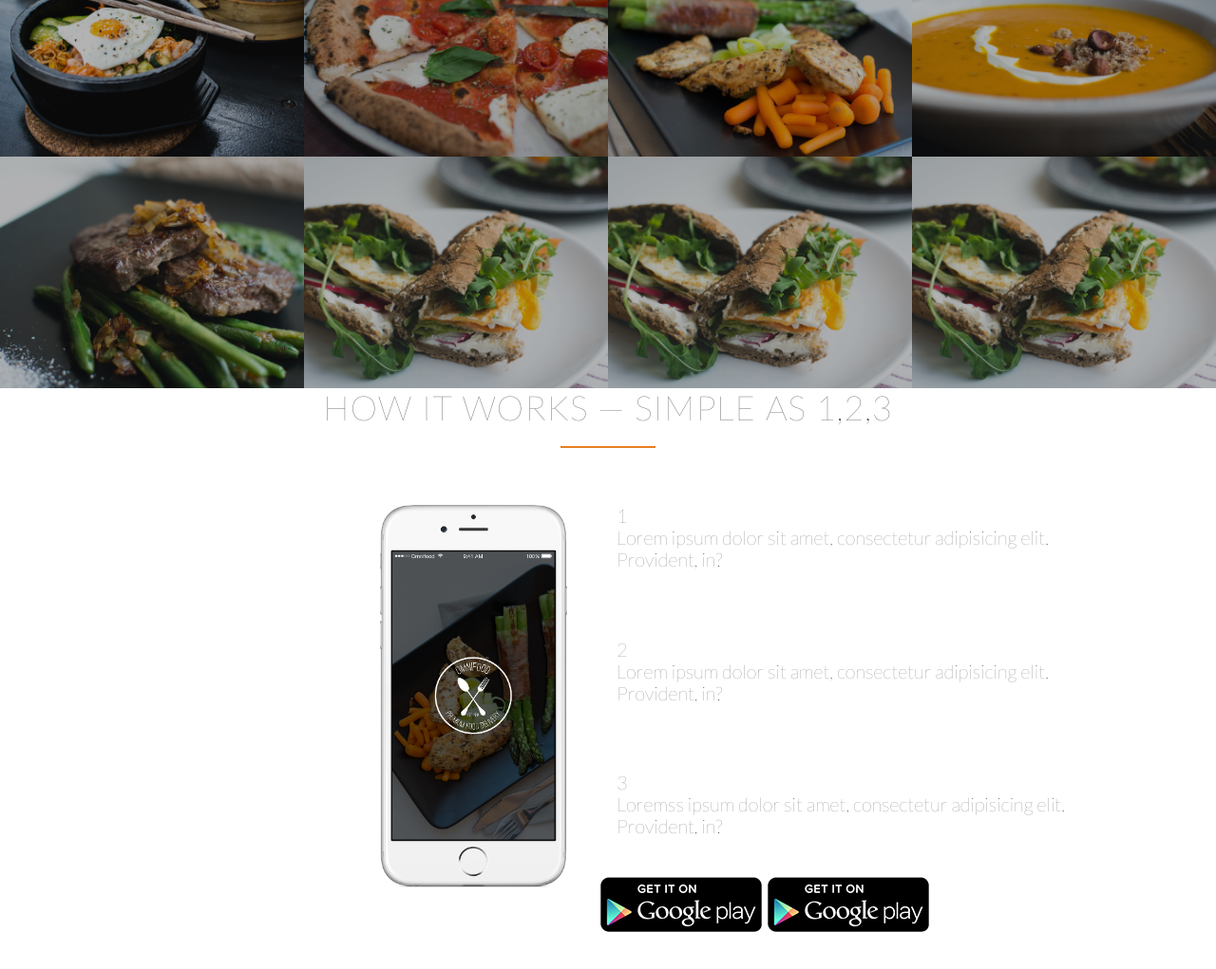
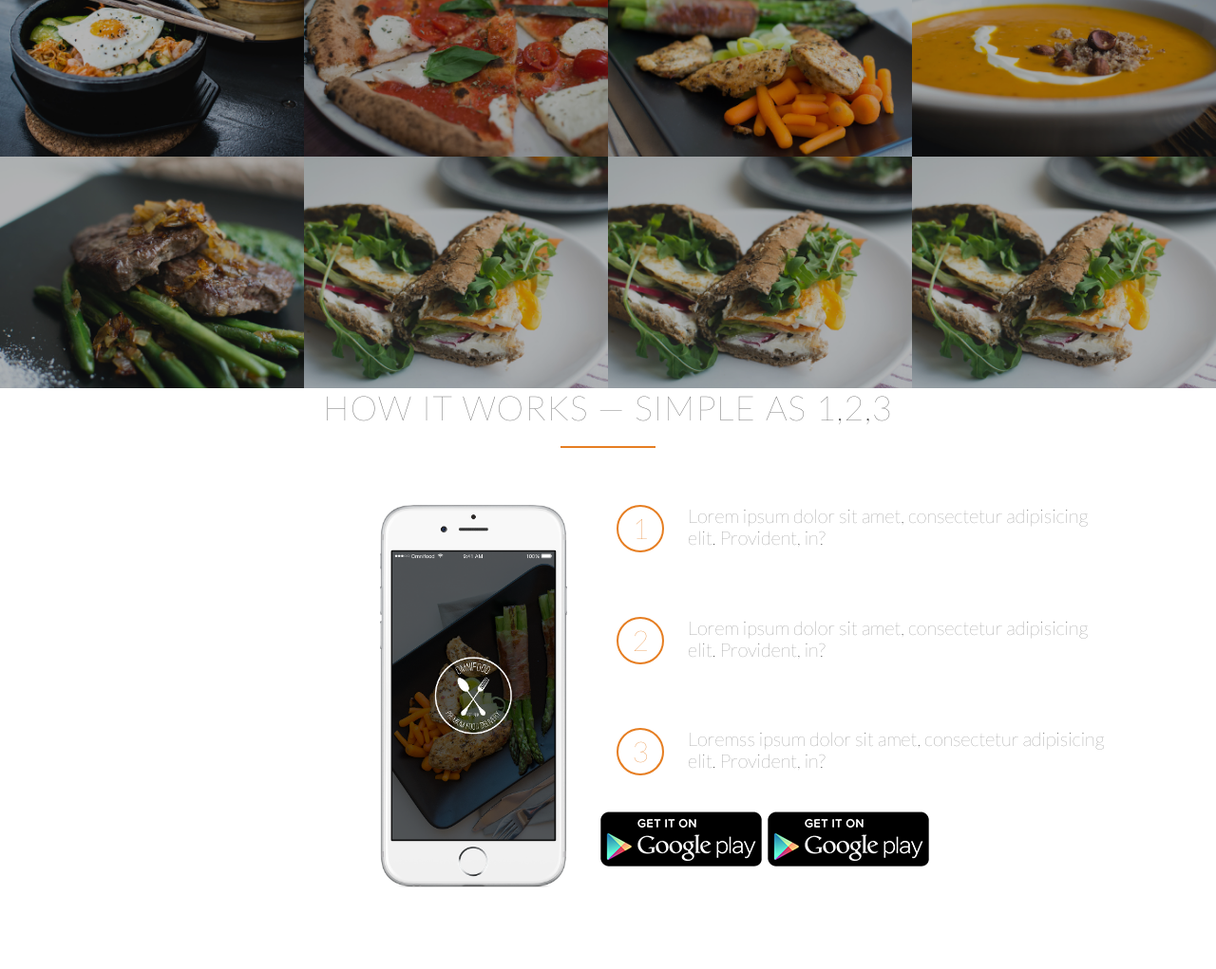
Before and after one commit to jonathan1965/The-killer, a plain HTML site: page index.html in a window 1280 px wide. Shown: the part 1488-2509 px from the top of the page at 95% size. Drawn offline with Linux system fonts and the light colour scheme; files whose address does not match are found by name.

Commit message:
make it better

```diff
--- a/index.html
+++ b/index.html
@@ -156,8 +156,8 @@
                   <p>Loremss ipsum dolor sit amet, consectetur adipisicing elit. Provident, in?</p>
             </div>
            </div>
-                 <a href=""></a><img src="/resources/img/download-app-android.png" alt=""></a>
-                 <a href=""></a><img src="/resources/img/download-app-android.png" alt=""></a>
+                 <a class="btn-app" href=""></a><img src="/resources/img/download-app-android.png" alt=""></a>
+                 <a class="btn-app" href=""></a><img src="/resources/img/download-app-android.png" alt=""></a>
 
                 </div>
      </section>
--- a/resources/css/style.css
+++ b/resources/css/style.css
@@ -270,5 +270,16 @@ header {
     margin-bottom: 30px;
 }
 .works-step div{
+    color:#e67e22;
+    border: 2px solid #e67e22;
+    display: inline-block;
+    border-radius: 50%;
+    height: 50px;
+    width: 50px;
+    text-align: center;
+   padding:5px;
+   float: left;
+   font-size: 150%;
+   margin-right: 25px;
 
 }
```
